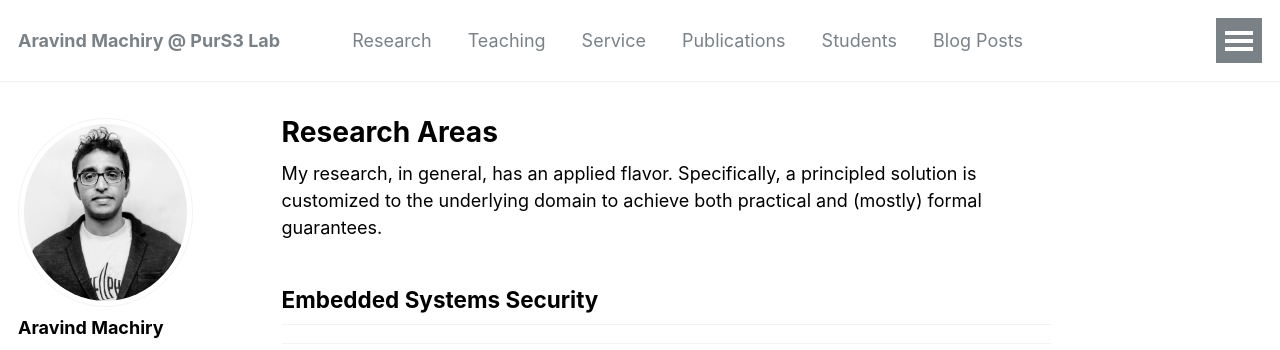
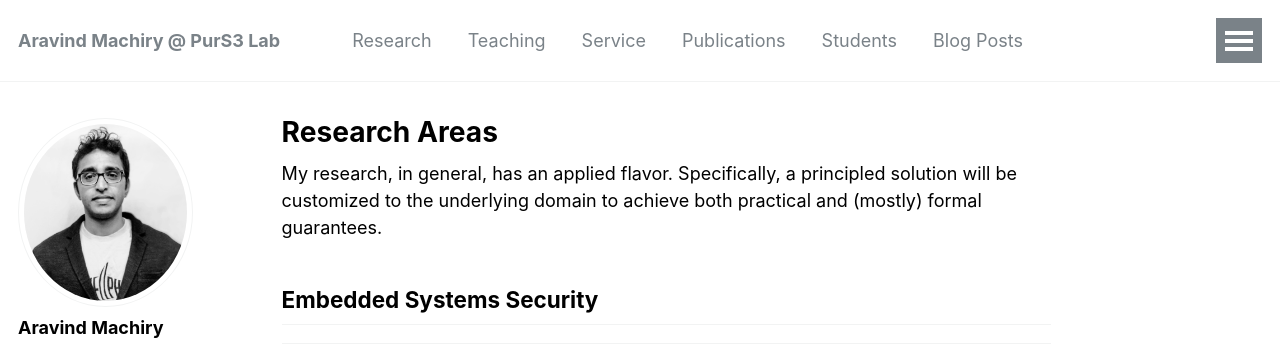
Before and after one commit to Machiry/machiry.github.io, a Jekyll site: the page built from _pages/research.md, in a window 1280 px wide and 900 px high. Shown: the top 350 px of the window. Built offline with Jekyll 4.4.1, drawn with Linux system fonts in a browser that asks for light colours.

Commit message:
Update research.md

```diff
--- a/_pages/research.md
+++ b/_pages/research.md
@@ -5,7 +5,7 @@ author_profile: true
 ---
 
 My research, in general, has an applied flavor.
-Specifically, a principled solution is customized to the underlying domain to
+Specifically, a principled solution will be customized to the underlying domain to
 achieve both practical and (mostly) formal guarantees.
 
 ## Embedded Systems Security
```
